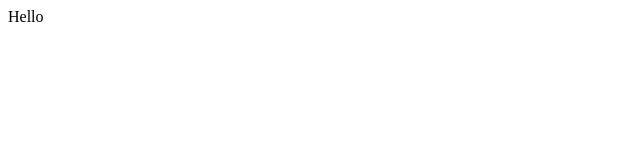
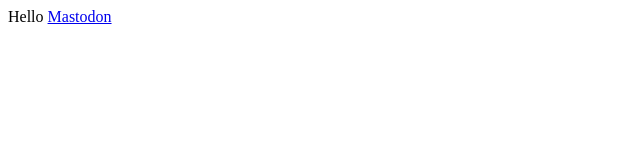
Before and after one commit to AndrewPardoe/andrewpardoe.github.io, a plain HTML site: page index.html in a window 1280 px wide. Shown: the full height of the page, 0-640 px from the left. Drawn offline with Linux system fonts and the light colour scheme.

Commit message:
Update index.html

```diff
--- a/index.html
+++ b/index.html
@@ -1 +1,3 @@
 Hello
+
+<a rel="me" href="https://mastodon.social/@apardoe">Mastodon</a>
```
